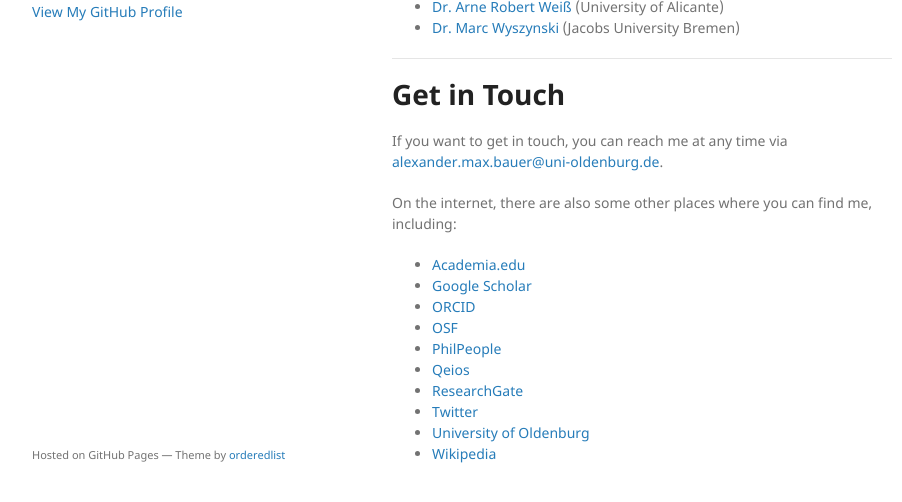
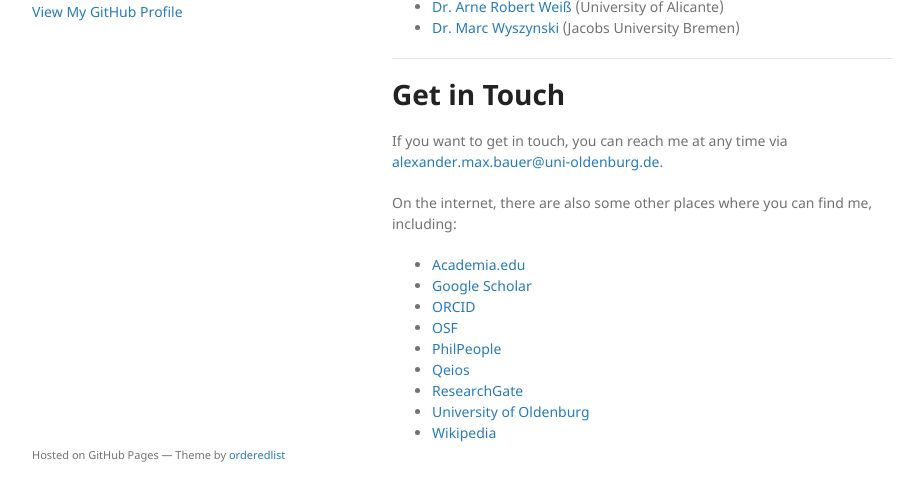
Before and after one commit to alephmembeth/alephmembeth.github.io, a Jekyll site: the page built from index.md, in a window 1280 px wide and 900 px high, scrolled down 1226 px, cut to the strip 366-868 px from the top of the window. Shown: the whole strip, without its empty margins (178-1080 px from the left). Built offline with Jekyll 4.4.1, drawn with Linux system fonts in a browser that asks for light colours; the repository's description, which GitHub fills in, is left out.

Commit message:
Update index.md

```diff
--- a/index.md
+++ b/index.md
@@ -98,6 +98,5 @@
 + [PhilPeople](https://philpeople.org/profiles/alexander-max-bauer)
 + [Qeios](https://www.qeios.com/profile/19483)
 + [ResearchGate](https://www.researchgate.net/profile/Alexander-Bauer-2)
-+ [Twitter](https://twitter.com/alephmembeth)
 + [University of Oldenburg](https://uol.de/philosophie/alexander-max-bauer)
 + [Wikipedia](https://de.wikipedia.org/wiki/Benutzer:Alephmembeth)
```
